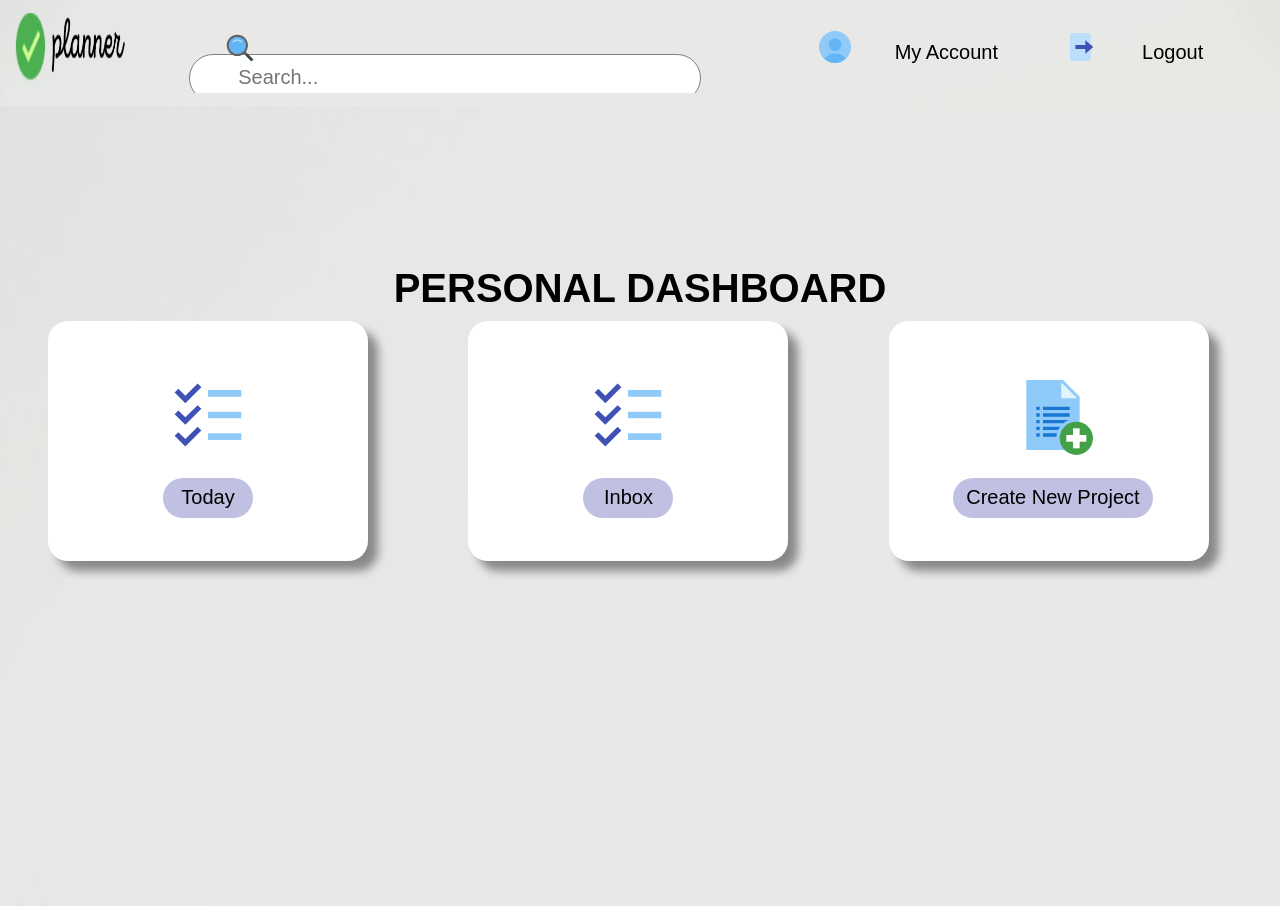
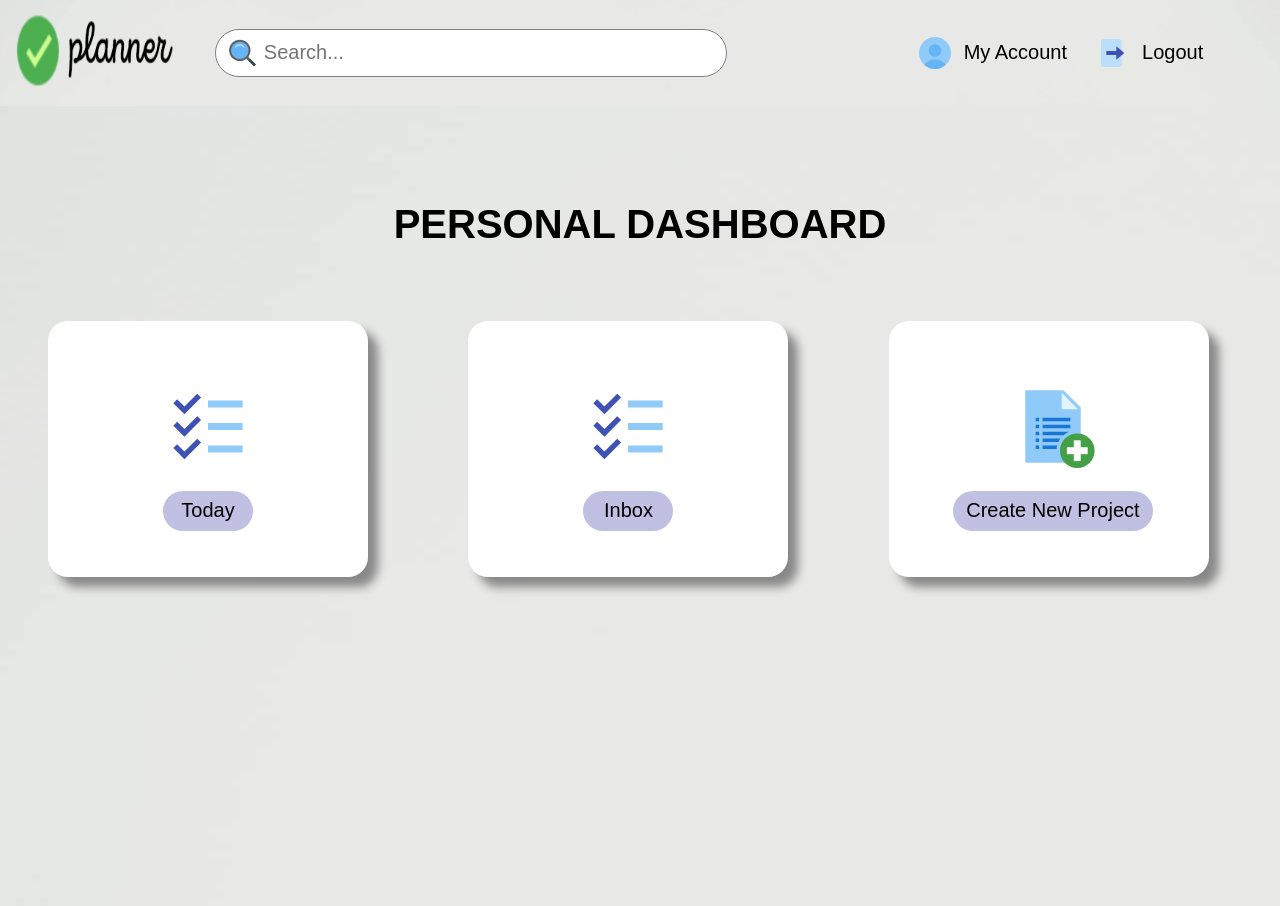
Before and after one commit to anushkakamalja/Personal-Planner, a Flask app: page /dashboard in a window 1280 px wide. Run offline with Flask 2, Linux system fonts and the light colour scheme.

Commit message:
Navbar changes for dashboard

```diff
--- a/static/css/dashboard.css
+++ b/static/css/dashboard.css
@@ -22,11 +22,13 @@ body{
   border-radius: 20px;
   background-color: white;
   display: inline-grid;
-  margin-top: 230px;
+  margin-top: 170px;
   font-size: 20px;
   width: 20rem;
-  height: 15rem;
+  height: 16rem;
   box-shadow: 10px 10px 10px #888888;
+  padding-top: -10rem;
+
 }
 
 .today-btn {
@@ -62,18 +64,19 @@ body{
   text-align: center;
   border-radius: 40rem;
   font-size: 20px;
+   cursor: pointer;
 }
-img {
-  height: 5rem;
-  width: 7rem;
+img{
+  height: 5.2rem;
+  width: 10rem;
   margin: auto;
-  margin-top: -10px;
+  margin-top: px;
 }
 
 h4 {
   text-align: center;
   font-size: 40px;
-  top: 10rem;
+  top: 6rem;
   position: relative;
 }
 
@@ -120,6 +123,7 @@ h4 {
   display: block;
   margin-left: 174px;
   margin-top: 58px;
+  height: 1.5rem;
 }
 
 .modal-close {
@@ -247,14 +251,14 @@ label {
 }
 @media only screen and (max-width: 615px) {
   .box .box2 li {
-    margin: 6rem 9rem;
+    margin: -12rem 9rem;
     margin-top: 170px;
     width: 17rem;
   }
 }
 @media only screen and (max-width: 492px) {
   .box .box2 li {
-    margin: 6rem 6rem;
+    margin: -12rem 6rem;
     margin-top: 170px;
     width: 17rem;
   }
@@ -270,7 +274,7 @@ label {
 
 @media only screen and (max-width: 400px) {
   .box .box2 li {
-    margin: 6rem 2rem;
+    margin: -12rem 3rem;
     margin-top: 170px;
     width: 17rem;
   }
@@ -286,3 +290,88 @@ label {
     margin-left: 100px;
   }
 }
+
+.navbar-header {
+  height: 10vh;
+  display: flex;
+  width: 98%;
+  /* position: fixed; */
+  background: rgba(0, 0, 0, 0);
+  justify-content: space-between;
+  align-items: center;
+  margin: 1%;
+  overflow: hidden;
+}
+
+.navbar-logo {
+  align-self: center;
+  margin-right: 2rem;
+
+}
+
+.nav-searchbar {
+  display: flex;
+  align-items: center;
+}
+
+.nav-searchbar input {
+  font-size: 1.25rem;
+  width: 40vw;
+  height: 3rem;
+  border: 1px solid grey;
+  border-radius: 100px;
+  box-shadow: none;
+  outline: none;
+  padding: 1rem;
+  padding-left: 3rem;
+  margin-right: 1rem;
+  margin-top: auto;
+}
+
+.nav-searchbar img {
+  position: absolute;
+  height: 2rem;
+  padding-left: 0.6rem;
+  margin-left: -47px;
+  margin-top: auto;
+}
+
+.navbar-links {
+  display: flex;
+  align-items: center;
+  padding-right: 2.5vw;
+}
+
+.nav-menu-container {
+  display: flex;
+  justify-content: space-between;
+  /* border: 1px solid red; */
+  width: 85vw;
+}
+
+.navbar-items {
+  padding-right: 2rem;
+  display: flex;
+  margin-left: -62px;
+}
+
+.navbar-items > a {
+  text-decoration: none;
+  color: black;
+  align-self: center;
+  font-size: 1.25rem;
+  /* line-height: 10vh; */
+}
+
+.navbar-items img {
+  height: 2rem;
+  padding-right: 0.5rem;
+  align-content: center;
+  align-self: center;
+  margin-right: -55px;
+}
+
+/* .bar-icon {
+  width: 3rem;
+  height: 3rem;
+  display: none;
```
Also changed, not shown: todo.db.
